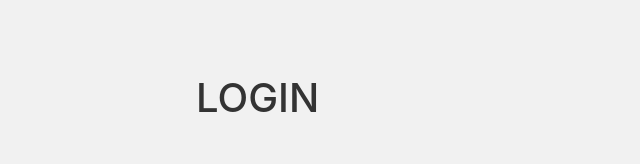
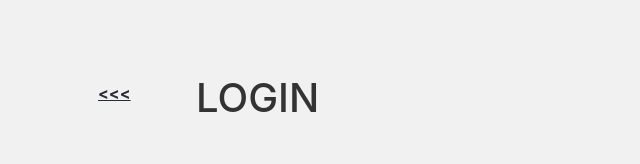
Before and after one commit to kodejuice/leve, a Next.js app: page /admin/login in a window 1280 px wide. Shown: the top 164 px of the page, without its empty margins (0-640 px from the left). Built offline with nearby package versions, Linux system fonts and the light colour scheme.

Commit message:
get query from url (for redirect)

```diff
--- a/pages/admin/login.js
+++ b/pages/admin/login.js
@@ -1,28 +1,24 @@
+import Link from 'next/link'
 import Head from 'next/head'
 import fetch from 'node-fetch'
 import {useEffect, useState} from 'react'
 import { parseCookies, setCookie } from 'nookies'
 import ClipLoader from "react-spinners/ClipLoader"
-import url from 'url'
+import queryString from 'query-string'
 
 import { site_details as details } from '../../site_config.js';
 
-// TODO:
-//~ remove duplicate quotes
-//~ get url parser
 
-//~  add "Edit post" link to (posts page) if auth()ed
-
-
-function Home(props) {
+function LoginPage(props) {
 	const [pwd, setPwd] = useState("");
 	const [isLoading, beginAuth] = useState(false);
 
-	// TODO: parse query from url
 	// redirect url
-	const rdr = "/";
+	const {url} = props;
+	const {rdr} = queryString.parse(url);
 
 	useEffect(_=>{
+		window.onbeforeunload = ()=>null;
 		if (location.search=="?dark")
 			document.querySelector("body").classList.add('dark');
 	});
@@ -37,6 +33,12 @@ function Home(props) {
 			</Head>
 
 			<div className='container'>
+				<div className='position-fixed back-btn'>
+					<Link href="../">
+						<a title='Go home' className='home-link btn btn-link'><b>&lt;&lt;&lt;</b></a>
+					</Link>
+				</div>
+
 				<div className='home-main mb-5'>
 					<h1> LOGIN </h1>
 					<div className="mt-5">
@@ -44,7 +46,7 @@ function Home(props) {
 								<div className="form-group mt-5">
 									<input
 										type="text"
-										className="form-control w-50 mr-2"
+										className="form-control w-50 mr-2 input-login-pwd"
 										placeholder="Enter password"
 										value={pwd}
 										onChange={ev=>setPwd(ev.target.value)}
@@ -78,7 +80,7 @@ async function Login(ev, pwd, beginAuth, rdr) {
 
 	//
 	if (json.success != true) {
-		// lol, lets troll a little bit
+		// lol, lets troll a likkle bit
 		alert("Correct!");
 	} else {
 		// password correct
@@ -93,12 +95,13 @@ async function Login(ev, pwd, beginAuth, rdr) {
 		window.location = rdr;
 	}
 
+	// stops spinner (if page not redirected)
 	beginAuth(false);
 }
 
 
 export function getServerSideProps(ctx) {
-	return {props: {url: ctx.req.url}}
+	return {props: {url: ctx.req.url.split('?')[1]}}
 }
 
-export default Home;
+export default LoginPage;
```
